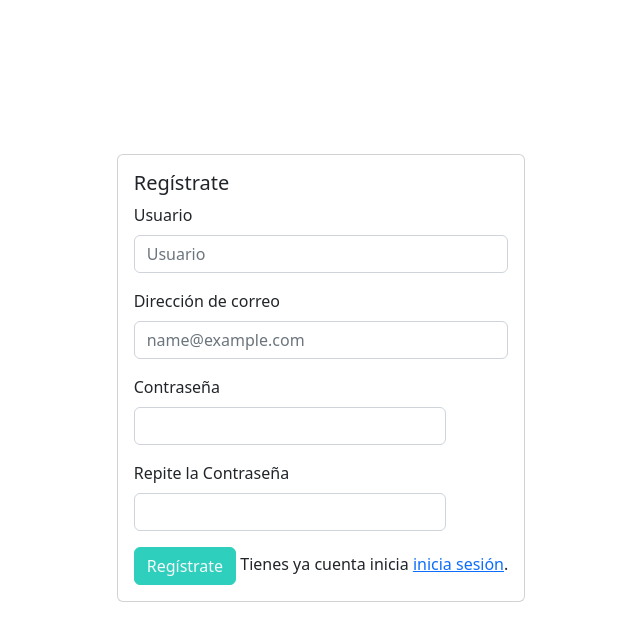
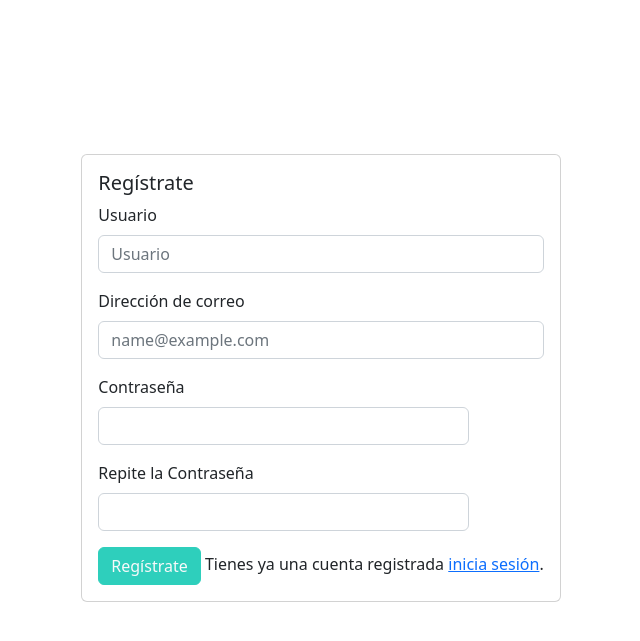
Before and after one commit to M4rioV0/API_DatosSensores, a Django app: template API_prueba/templates/sign_up.html in a window 1280 px wide. Shown: the top 641 px of the page, without its empty margins (319-959 px from the left). Run offline with Django 4.2, Linux system fonts and the light colour scheme; the template is opened without the code that fills it, so the values that code supplies are empty.

Commit message:
correccion de texto

```diff
--- a/API_prueba/templates/sign_up.html
+++ b/API_prueba/templates/sign_up.html
@@ -47,7 +47,7 @@
                                 </div>
                             </div>
                             <input class="btn btn-primary btn-outline-light" type="submit" value="Regístrate" style="border-color: #2ecfbc; background-color: #2ecfbc; text-decoration-color: white;">
-                            <label for="exampleFormControlInput1" class="form-label">Tienes ya cuenta inicia <a href="#">inicia sesión</a>.</label>
+                            <label for="exampleFormControlInput1" class="form-label">Tienes ya una cuenta registrada <a href="#">inicia sesión</a>.</label>
                         </div>
                     </div>
                 </div>
```
